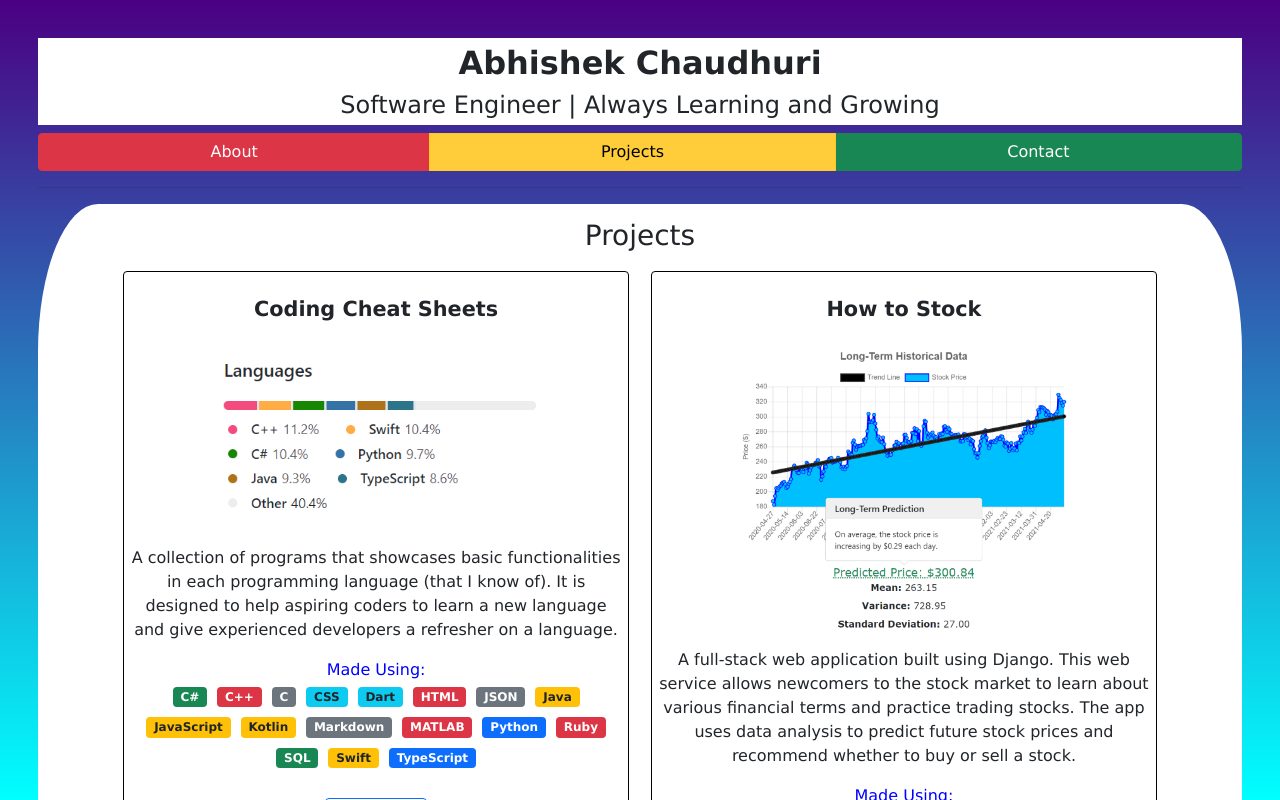
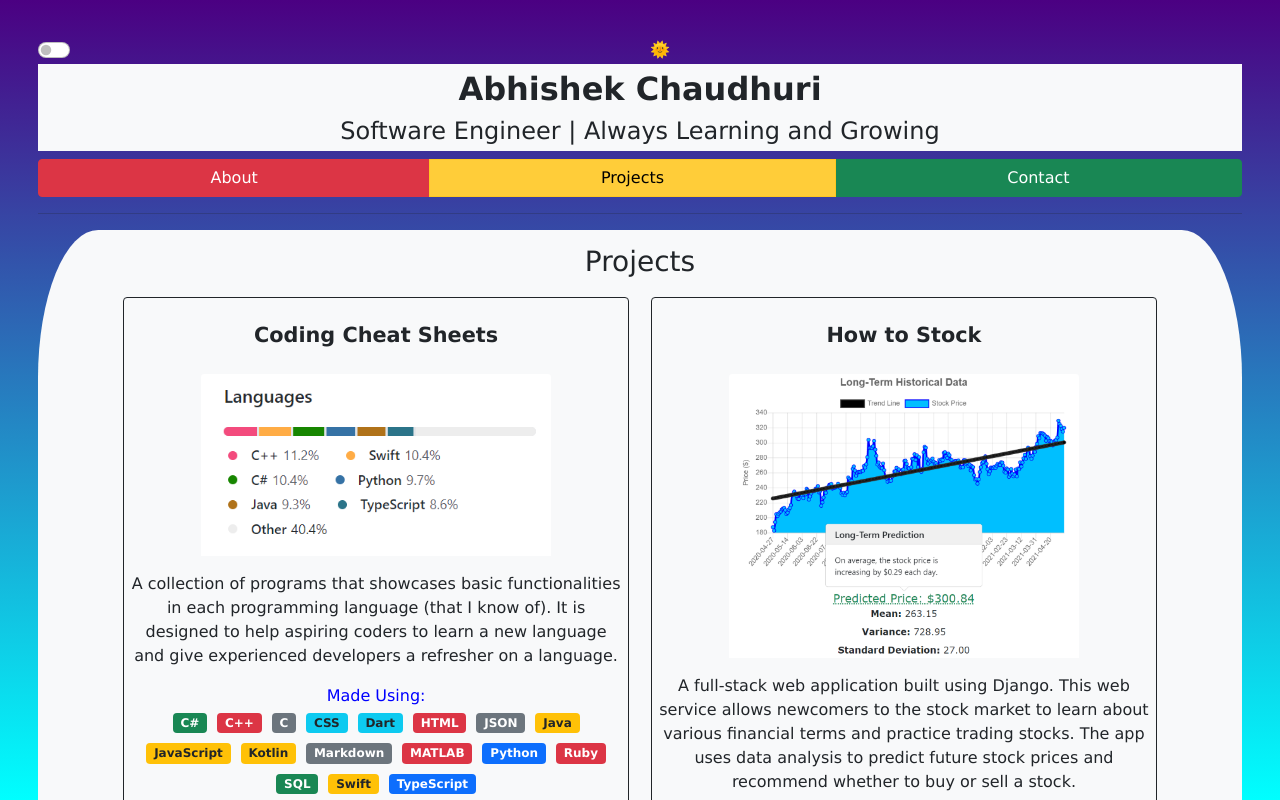
Before and after one commit to Abhiek187/abhiek187.github.io, a React (Create React App) app: page /projects in a window 1280 px wide. Shown: the top 800 px of the page. Built offline with nearby package versions, Linux system fonts and the light colour scheme.

Commit message:
Add dark mode styles

```diff
--- a/src/scss/App.scss
+++ b/src/scss/App.scss
@@ -1,3 +1,7 @@
+/* Bootstrap variables */
+$light-color: var(--bs-light);
+$dark-color: var(--bs-dark);
+
 /* General styles */
 body {
   /* Background fills entire screen */
@@ -5,14 +9,11 @@ body {
   font-family: Verdana, Courier New, Arial, Sans-serif; /* Font that distinguishes 1ijlIJ5SoO0 */
 }
 
-a {
-  color: black; /* Remove default blue color */
-}
-
 header,
 main,
 footer {
-  background-color: white;
+  color: $dark-color;
+  background-color: $light-color;
   padding: 0.5%; /* Create space between words and white rectangles */
 }
 
@@ -23,6 +24,16 @@ main {
 .App {
   text-align: center;
   margin: 3%;
+}
+
+.App.dark {
+  /* Dark themes */
+  header,
+  main,
+  footer {
+    color: $light-color;
+    background-color: $dark-color;
+  }
 }
 
 /* Transition effects */
--- a/src/scss/Projects.scss
+++ b/src/scss/Projects.scss
@@ -15,7 +15,6 @@ $two-card-breakpoint: 800px;
   li {
     list-style-type: none; /* Remove bullet points */
     position: static; /* Put behind the sticky navbar */
-    border: 1px solid black;
     margin: 1%;
     width: 45%;
   }
@@ -51,7 +50,7 @@ $two-card-breakpoint: 800px;
 }
 
 .projects-technology-header {
-  color: blue;
+  color: blue; /* light theme only */
   margin-bottom: 0;
 }
 
--- a/src/tsx/App.tsx
+++ b/src/tsx/App.tsx
@@ -30,6 +30,7 @@ const App: React.FC<RouteComponentProps> = ({ location }) => {
   const [slideDirection, setSlideDirection] = useState<Direction>(
     Direction.Left
   );
+  const [isDarkMode, setIsDarkMode] = useState<boolean>(false);
 
   useEffect(() => {
     // Change the title of the tab every page change
@@ -60,6 +61,12 @@ const App: React.FC<RouteComponentProps> = ({ location }) => {
     };
   }, []); // only componentDidMount()
 
+  const htmlDecode = (input: string): string | null => {
+    // Unescape HTML characters (https://stackoverflow.com/a/34064434)
+    const doc = new DOMParser().parseFromString(input, "text/html");
+    return doc.documentElement.textContent;
+  };
+
   const setSlider = (dest: string): void => {
     // Check where to slide the components
     if (window.location.pathname === "/contact") {
@@ -79,11 +86,21 @@ const App: React.FC<RouteComponentProps> = ({ location }) => {
   };
 
   return (
-    <div className="App">
+    <div className={`App ${isDarkMode ? "dark" : ""}`}>
+      {/* Switch to toggle between light and dark mode */}
+      <div className="form-check form-switch">
+        <label className="form-check-label" htmlFor="flexSwitchCheckDefault">
+          {isDarkMode ? htmlDecode("&#x1F31C;") : htmlDecode("&#x1F31E;")}
+        </label>
+        <input
+          className="form-check-input"
+          type="checkbox"
+          id="flexSwitchCheckDefault"
+          onClick={() => setIsDarkMode(!isDarkMode)}
+        />
+      </div>
       <header className="heading container-fluid">
-        <h1 className="heading-name">
-          Abhishek Chaudhuri
-        </h1>
+        <h1 className="heading-name">Abhishek Chaudhuri</h1>
         <h2 className="heading-headline">
           Software Engineer | Always Learning and Growing
         </h2>
@@ -113,7 +130,10 @@ const App: React.FC<RouteComponentProps> = ({ location }) => {
         </Link>
       </nav>
       <hr />
-      <TransitionGroup className={`transition-group ${slideDirection}`} data-testid="transition">
+      <TransitionGroup
+        className={`transition-group ${slideDirection}`}
+        data-testid="transition"
+      >
         <CSSTransition
           key={location.key}
           timeout={{ enter: 600, exit: 600 }}
@@ -121,27 +141,22 @@ const App: React.FC<RouteComponentProps> = ({ location }) => {
         >
           <Switch location={location}>
             {/* Ensure route works with any website url */}
-            <Route
-              exact
-              path={`${process.env.PUBLIC_URL}/`}>
+            <Route exact path={`${process.env.PUBLIC_URL}/`}>
               {/* Default page */}
               <main className="home container-fluid">
                 <p className="home-info">
-                  Hello and welcome to my website! Please click the links
-                  above to learn more about me.
-                  </p>
+                  Hello and welcome to my website! Please click the links above
+                  to learn more about me.
+                </p>
               </main>
             </Route>
-            <Route
-              path={`${process.env.PUBLIC_URL}/about`}>
+            <Route path={`${process.env.PUBLIC_URL}/about`}>
               <About onClickLink={setSlider} />
             </Route>
-            <Route
-              path={`${process.env.PUBLIC_URL}/projects`}>
-              <Projects onClickLink={setSlider} />
+            <Route path={`${process.env.PUBLIC_URL}/projects`}>
+              <Projects onClickLink={setSlider} isDarkMode={isDarkMode} />
             </Route>
-            <Route
-              path={`${process.env.PUBLIC_URL}/contact`}>
+            <Route path={`${process.env.PUBLIC_URL}/contact`}>
               <Contact onClickLink={setSlider} />
             </Route>
             {/* Ignore paths that take you to other repos, otherwise redirect to error page */}
--- a/src/tsx/Contact.tsx
+++ b/src/tsx/Contact.tsx
@@ -45,7 +45,7 @@ const Contact: React.FC<OnClickProp> = ({ onClickLink }) => {
             <i className="fab fa-linkedin-in" /> LinkedIn
           </a>
           <a
-            className="contact-github btn btn-outline-dark"
+            className="contact-github btn btn-outline-secondary"
             href="https://github.com/abhiek187"
             target="_blank"
             rel="noopener noreferrer"
--- a/src/tsx/Projects.tsx
+++ b/src/tsx/Projects.tsx
@@ -20,7 +20,12 @@ interface Project {
 export type ColorsJSON = { [key: string]: string };
 export type ProjectsJSON = [Project];
 
-const Projects: React.FC<OnClickProp> = ({ onClickLink }) => {
+// Extend the OnClickProp interface
+type ProjectsProps = OnClickProp & {
+  isDarkMode: boolean;
+};
+
+const Projects: React.FC<ProjectsProps> = ({ onClickLink, isDarkMode }) => {
   useEffect(() => {
     document.title = "Abhishek Chaudhuri - Projects";
     document.querySelector(".links-about")?.classList.remove("active");
@@ -43,25 +48,30 @@ const Projects: React.FC<OnClickProp> = ({ onClickLink }) => {
         <i className="fas fa-arrow-left" />
       </Link>
       <div className="projects-wrapper">
-        <h3 className="projects-heading">
-          Projects
-        </h3>
+        <h3 className="projects-heading">Projects</h3>
         <ul className="projects-list" data-testid="projects-list">
           {projects.map((project) => (
             /* Each list item needs a key */
-            <li key={project.id} className="card">
-              <h4 className="projects-name card-title">
-                {project.name}
-              </h4>
+            <li
+              key={project.id}
+              className={`card ${
+                isDarkMode
+                  ? "text-light bg-dark border-light"
+                  : "text-dark bg-light border-dark"
+              }`}
+            >
+              <h4 className="projects-name card-title">{project.name}</h4>
               <img
                 className="projects-image card-img-top"
                 src={project.image}
                 alt={`Screenshot of ${project.name}`}
               />
-              <p className="projects-about card-text">
-                {project.about}
-              </p>
-              <p className="projects-technology-header">
+              <p className="projects-about card-text">{project.about}</p>
+              <p
+                className={`projects-technology-header ${
+                  isDarkMode ? "text-info" : ""
+                }`}
+              >
                 Made Using:
               </p>
               <div className="projects-technology-container">
@@ -77,30 +87,37 @@ const Projects: React.FC<OnClickProp> = ({ onClickLink }) => {
               {/* If no project link is directly available, follow the directions on GitHub */}
               <div className="projects-links">
                 {project.website && (
-                  <a className="projects-website btn btn-outline-success"
+                  <a
+                    className="projects-website btn btn-outline-success"
                     href={project.website}
                     target="_blank"
-                    rel="noopener noreferrer">
+                    rel="noopener noreferrer"
+                  >
                     <i className="fas fa-external-link-alt" /> Demo
                   </a>
                 )}
-                <a className="projects-repo btn btn-outline-primary"
+                <a
+                  className="projects-repo btn btn-outline-primary"
                   href={project.repo}
                   target="_blank"
-                  rel="noopener noreferrer">
+                  rel="noopener noreferrer"
+                >
                   <i className="fab fa-github" /> GitHub
-                  </a>
+                </a>
               </div>
             </li>
           ))}
         </ul>
         <p className="projects-addendum">
-          ...And much more on <a
+          ...And much more on{" "}
+          <a
             className="projects-github-link"
             href="https://github.com/abhiek187"
             target="_blank"
             rel="noopener noreferrer"
-          >GitHub!</a>
+          >
+            GitHub!
+          </a>
         </p>
       </div>
       <Link
```
